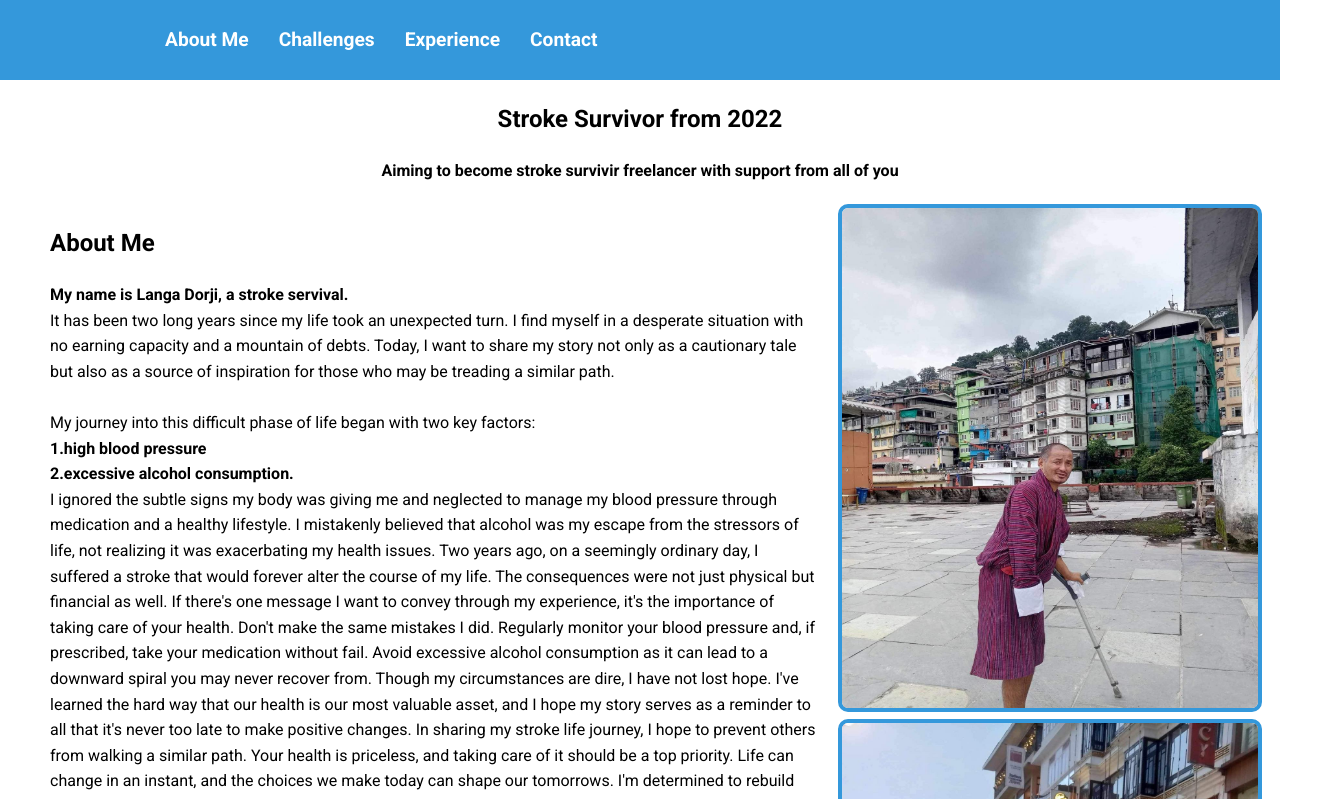
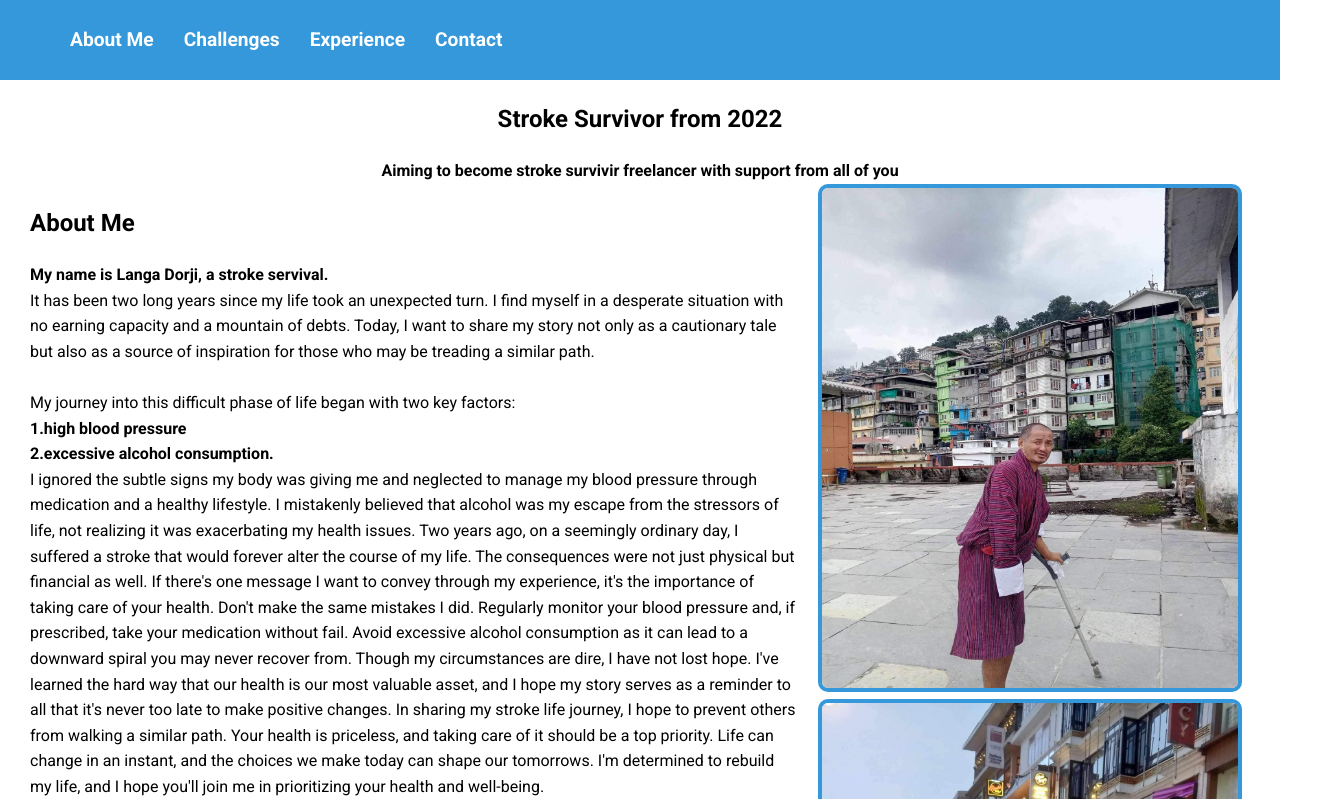
Before and after one commit to rigpadorji/strokeservival, a plain HTML site: page docs/index.html in a window 1280 px wide. Shown: the top 799 px of the page, 1320 px wide, since content can reach past the window. Drawn offline with Linux system fonts and the light colour scheme.

Commit message:
third commit

```diff
--- a/docs/css/styles.css
+++ b/docs/css/styles.css
@@ -46,7 +46,7 @@ nav {
 
 nav ul {
     list-style: none;
-    padding-left: 100px;
+    padding-left:5px;
     margin: 0;
     display: flex;
     justify-content: center; /* Center the nav items */
@@ -73,7 +73,7 @@ nav ul li a {
     align-items: flex-start; /* Align items to the top */
     width: 100%; /* Ensure the container spans the full width */
     flex: 1; /* Allow container to expand and fill available space */
-    padding: 20px; /* Optional: Add padding for spacing */
+    padding:0px; /* Optional: Add padding for spacing */
 }
 
 .subcontainer1 {
```
Also changed, not shown: 1 other file.
